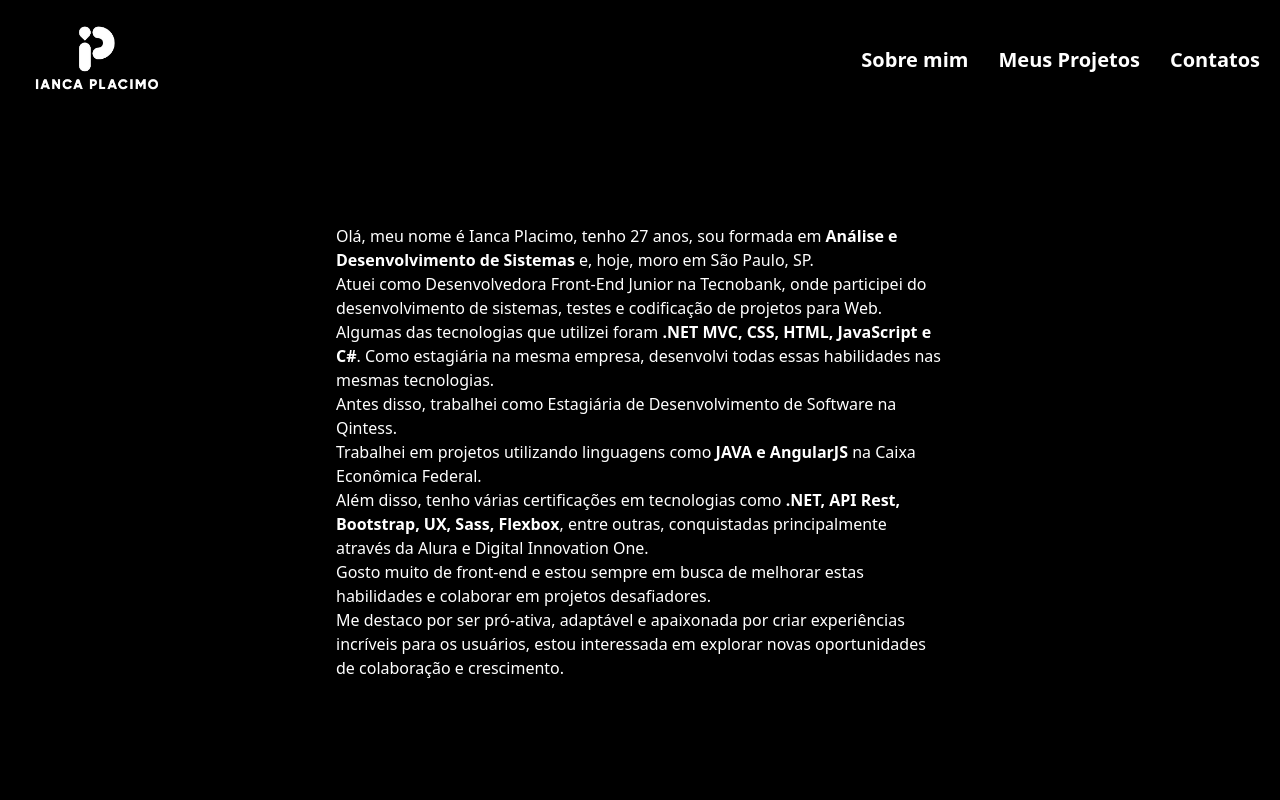
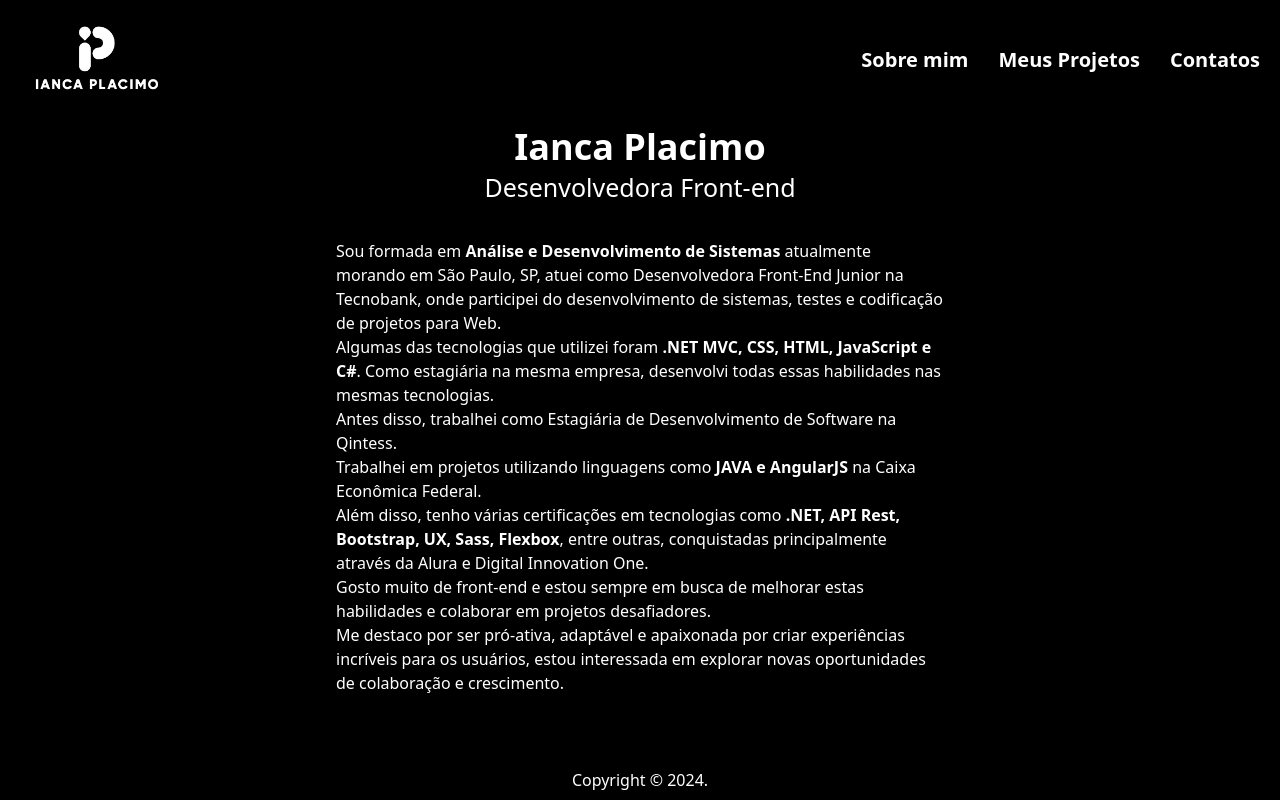
Before and after one commit to IancaPlacimo/curriculo-portifolio-ianca, an Angular app: page /sobreMim in a window 1280 px wide. Built offline with nearby package versions, Linux system fonts and the light colour scheme.

Commit message:
finalizando o sobre mim e criando o footer

```diff
--- a/src/app/app.component.html
+++ b/src/app/app.component.html
@@ -1,2 +1,3 @@
 <app-header></app-header>
 <router-outlet></router-outlet>
+<app-footer></app-footer>
--- a/src/app/footer/footer.component.html
+++ b/src/app/footer/footer.component.html
@@ -1 +1,4 @@
-<p>footer works!</p>
+
+<footer>
+    <p> Copyright © 2024.</p>
+</footer>
--- a/src/app/footer/footer.component.scss
+++ b/src/app/footer/footer.component.scss
@@ -0,0 +1,13 @@
+footer{
+    width: 100%;
+    height: 5%;
+    background-color: black;
+    display: flex;
+    justify-content: center;
+    align-items: center;
+}
+
+p{
+    color:white;
+    margin-bottom: 0px;
+}
--- a/src/app/home/home.component.scss
+++ b/src/app/home/home.component.scss
@@ -2,7 +2,7 @@
     display: flex;
     align-items: center;
     justify-content: center;
-    height: 85%;
+    min-height: 80%;
     width: 100%;
 background-color: black;
 }
--- a/src/app/sobre-mim/sobre-mim.component.html
+++ b/src/app/sobre-mim/sobre-mim.component.html
@@ -1,10 +1,12 @@
 <div class="conteudo-sobreMim">
   <div class="div">
+    <p class="p-nome"><strong>Ianca Placimo</strong></p>
+    <p class="p-funcao">Desenvolvedora Front-end</p>
     <p class="sobreMim-texto">
-      Olá, meu nome é Ianca Placimo, tenho 27 anos, sou formada em
-      <strong>Análise e Desenvolvimento de Sistemas</strong> e, hoje, moro em
-      São Paulo, SP. <br />
-      Atuei como Desenvolvedora Front-End Junior na Tecnobank, onde participei
+      Sou formada em
+      <strong>Análise e Desenvolvimento de Sistemas</strong> atualmente morando em
+      São Paulo, SP,
+      atuei como Desenvolvedora Front-End Junior na Tecnobank, onde participei
       do desenvolvimento de sistemas, testes e codificação de projetos para
       Web.<br />
       Algumas das tecnologias que utilizei foram
--- a/src/app/sobre-mim/sobre-mim.component.scss
+++ b/src/app/sobre-mim/sobre-mim.component.scss
@@ -1,13 +1,14 @@
 .conteudo-sobreMim{
     background-color: black;
     width: 100%;
-    height: 85%;
+    min-height: 80%;
 }
 
 .div{
     margin-left: 2rem;
     margin-right: 2rem;
     display: flex;
+    flex-direction: column;
     align-items: center;
     justify-content: center;
     height: 100%;
@@ -17,4 +18,31 @@
     background-color: black;
     color: white;
     max-width: 50%;
+    max-height: 90%;
 }
+
+
+.p-nome{
+color: white;
+font-size: 36px;
+margin-bottom: -5px;
+}
+
+.p-funcao{
+    color: white;
+    font-size: 25px;
+    margin-bottom: 2rem;
+}
+
+
+@media only screen and (max-width: 690px) {
+    .sobreMim-texto{
+        //margin-top: 2rem;
+        max-width: 100%;
+        margin-bottom: 2rem;
+    }
+
+    .p-nome{
+        margin-top: 2rem;
+    }
+}
```
